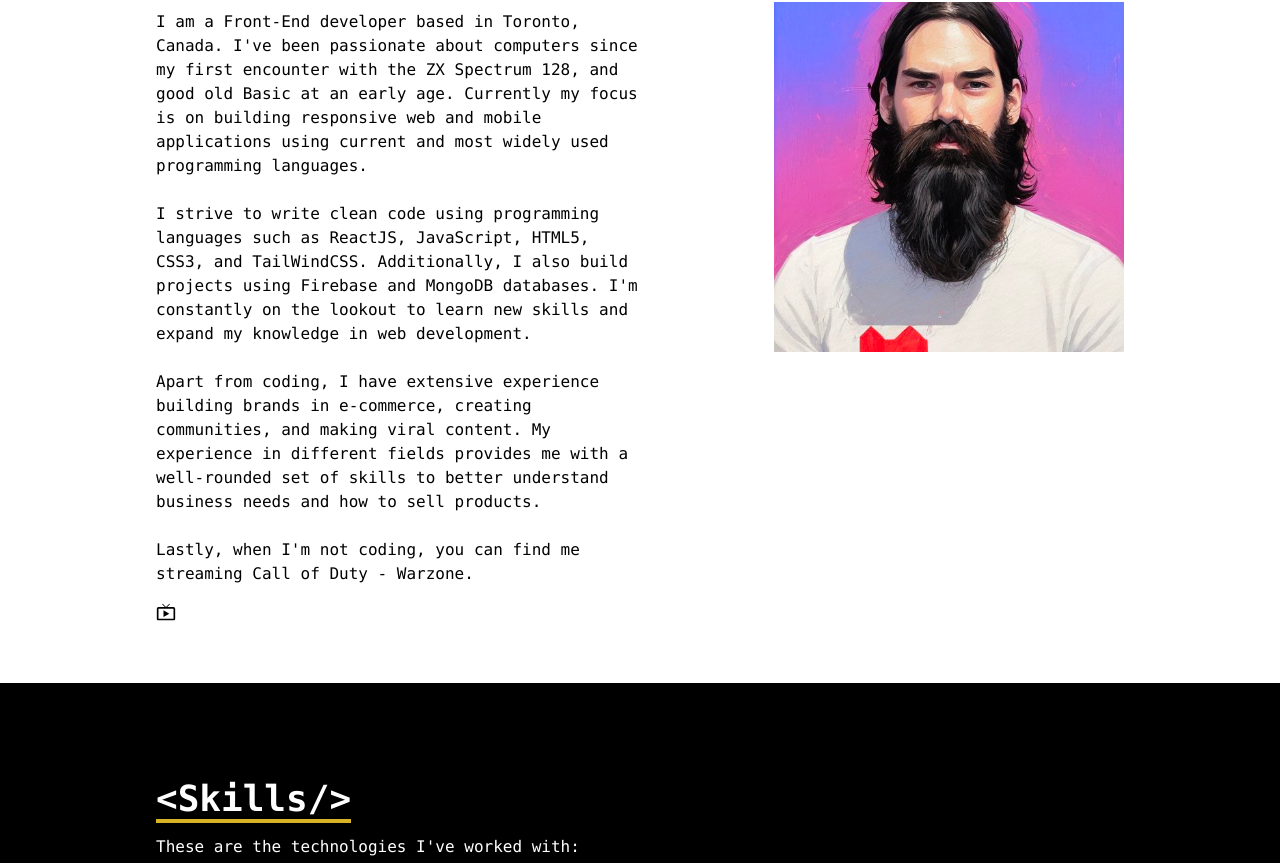
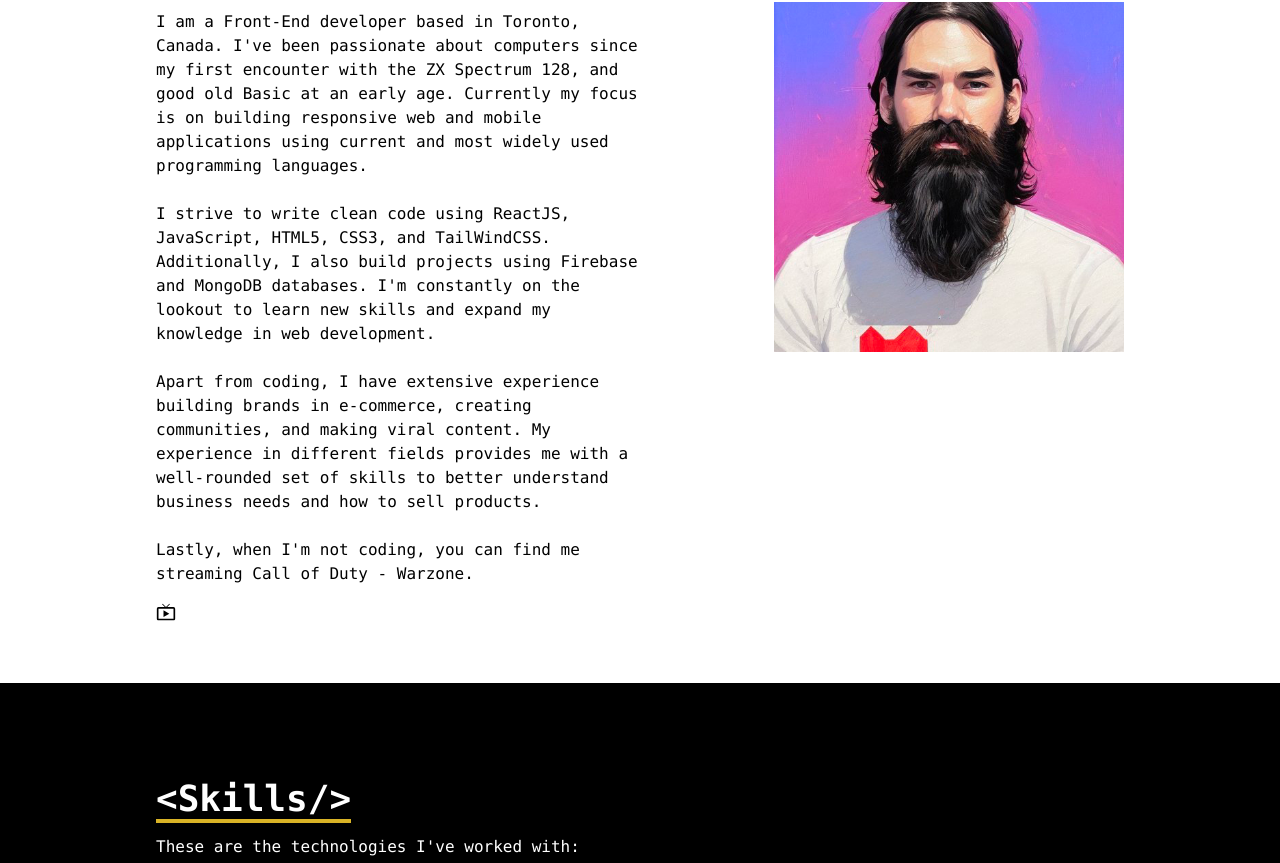
Before and after one commit to igorkrstovic/portfolio-website, a React (Create React App) app: page / in a window 1280 px wide. Shown: the part 917-1780 px from the top of the page. Built offline with nearby package versions, Linux system fonts and the light colour scheme; a web font is replaced by a local one.

Commit message:
added new project - personal website, and text changed in about me section

```diff
--- a/src/components/About.jsx
+++ b/src/components/About.jsx
@@ -25,11 +25,11 @@ const About = () => {
                 </p>
                 <br />
                 <p>
-                  I strive to write clean code using programming languages such
-                  as ReactJS, JavaScript, HTML5, CSS3, and TailWindCSS.
-                  Additionally, I also build projects using Firebase and MongoDB
-                  databases. I'm constantly on the lookout to learn new skills
-                  and expand my knowledge in web development.
+                  I strive to write clean code using ReactJS, JavaScript, HTML5,
+                  CSS3, and TailWindCSS. Additionally, I also build projects
+                  using Firebase and MongoDB databases. I'm constantly on the
+                  lookout to learn new skills and expand my knowledge in web
+                  development.
                 </p>
                 <br />
                 <p>
--- a/src/components/Projects.jsx
+++ b/src/components/Projects.jsx
@@ -17,6 +17,7 @@ import FireBase from "../assets/firebase.png";
 
 import JAPAN1 from "../assets/japan1.gif";
 import JAPANWEB from "../assets/japanWeb.gif";
+import WSP from "../assets/wsp.gif";
 
 const Projects = () => {
   return (
@@ -133,6 +134,38 @@ const Projects = () => {
                 </a>
               </div>
             </SwiperSlide>
+
+            {/* SLIDER no4 */}
+
+            <SwiperSlide className="text-center text-lg">
+              <div className=" sm:grid-cols-3 md:grid-cols-3 gap-8 mb-5  justify-center items-center flex ">
+                <img className="w-11" src={JavaScript} alt="JavaScript icon" />
+                <img className="w-11" src={ReactImg} alt="React icon" />
+                <img className="w-11" src={HTML} alt="HTML icon" />
+                <img className="w-11" src={CSS} alt="CSS icon" />
+                <img className="w-11" src={Tailwind} alt="Tailwind icon" />
+              </div>
+              <div
+                style={{ backgroundImage: `url(${WSP})` }}
+                className=" bg-cover bg-center shadow-lg shadow-[#040c16] group container rounded-md flex justify-center items-center mx-auto content-div3 w-100% h-[50vm]"
+              ></div>
+              <div className="pt-8 text-center">
+                <a
+                  href="https://github.com/igorkrstovic/portfolio-website"
+                  target="_blank"
+                  rel="noreferrer"
+                >
+                  <button className="bg-white border-2 border-black hover:bg-[#f1f1f1]  justify-center items-center text-black font-bold py-1 px-14 mx-2 ">
+                    GITHUB
+                  </button>
+                </a>
+                <a href="/">
+                  <button className="bg-white border-2 border-black hover:bg-[#f8f8f8]  justify-center items-center text-black font-bold py-1 px-16 mx-2">
+                    ABOUT
+                  </button>
+                </a>
+              </div>
+            </SwiperSlide>
           </div>
         </Swiper>
       </div>
```
Also changed, not shown: src/assets/wsp.gif (added).
